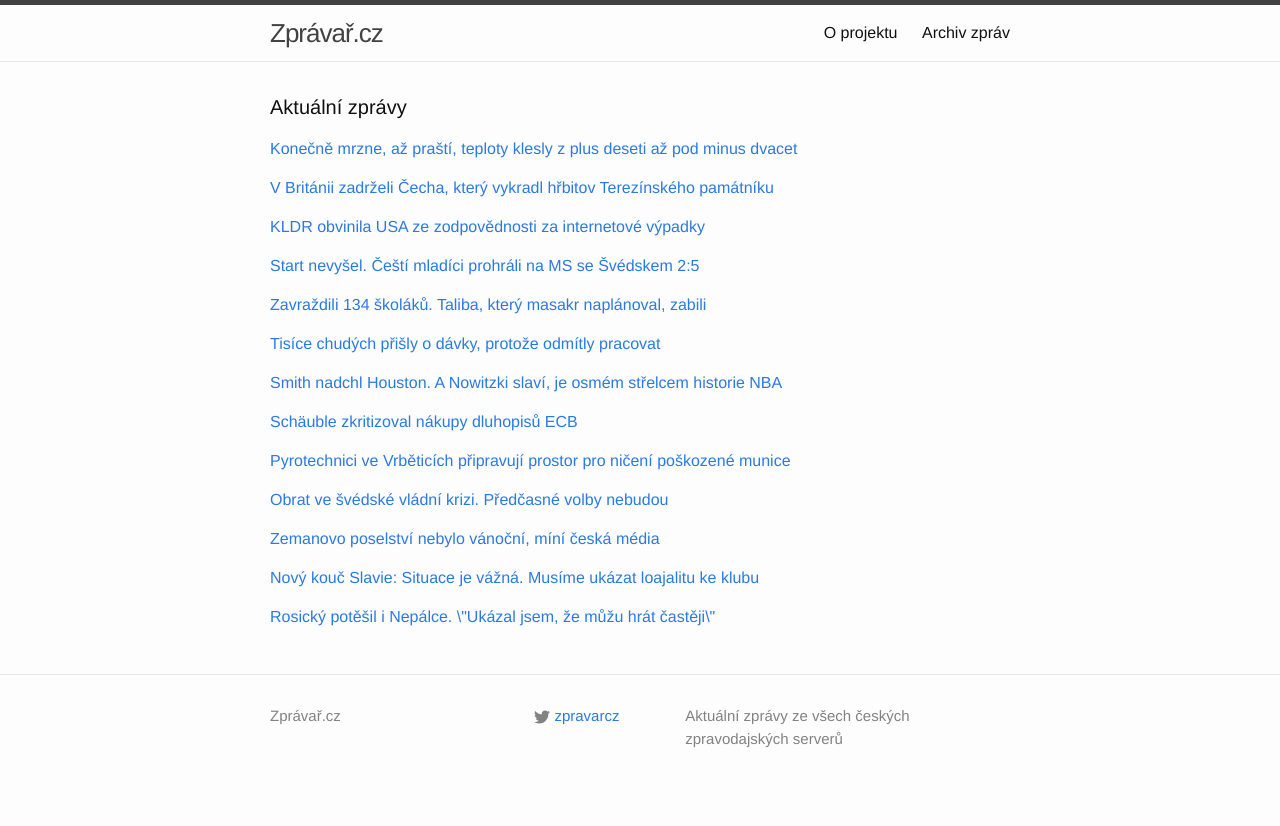
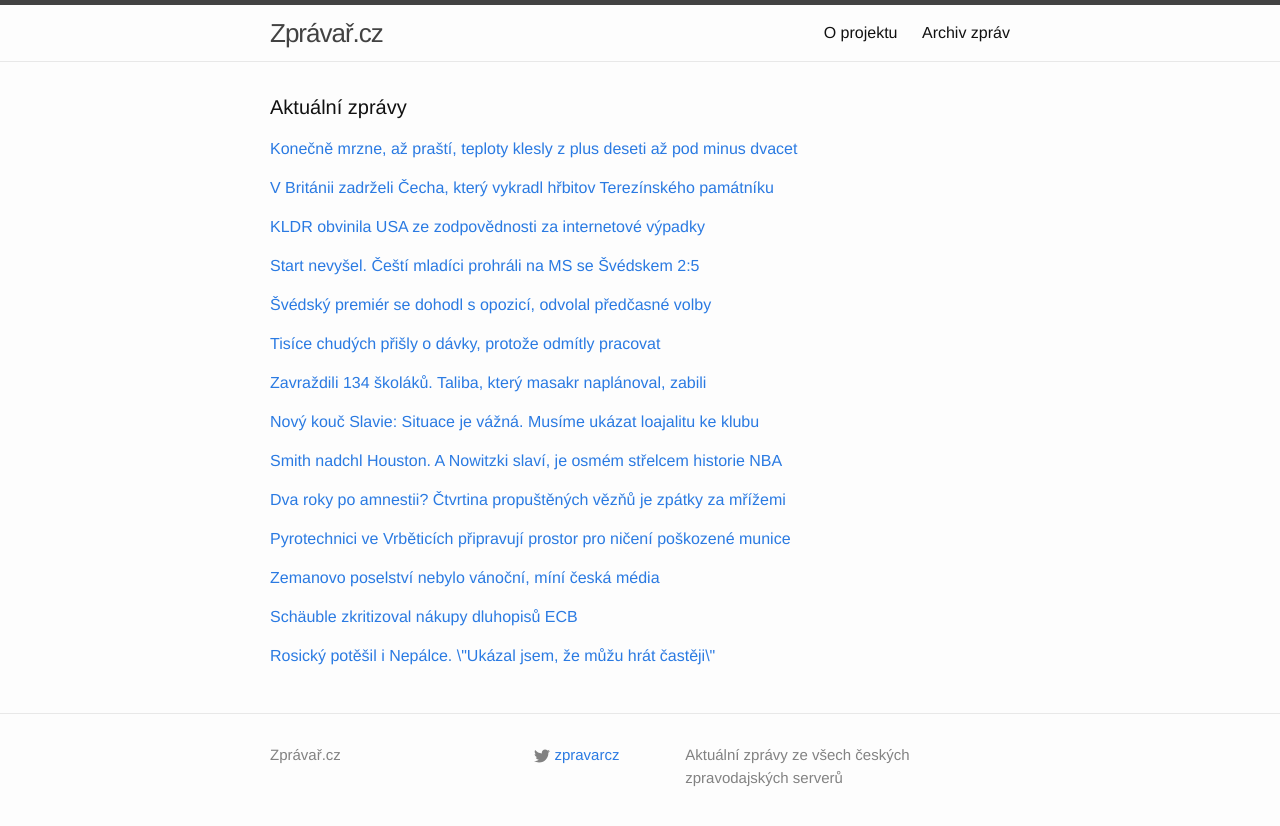
Before and after one commit to adliska/zpravar, a Jekyll site: the page built from index.html, in a window 1280 px wide. Shown: the top 826 px of the page. Built offline with Jekyll 4.4.1, drawn with Linux system fonts in a browser that asks for light colours; some of the changed lines change nothing that is shown.

Commit message:
zpravar news update

```diff
--- a/index.html
+++ b/index.html
@@ -57,15 +57,16 @@ layout: default
 <li><a href=http://www.rozhlas.cz/_zprava/hokejova-dvacitka-zahajila-ms-porazkou-favorizovanym-svedum-podlehla-25--1436847>Hokejová dvacítka zahájila MS porážkou. Favorizovaným Švédům podlehla 2:5 - www.rozhlas.cz</a></li>
 <li><a href=http://hokej.idnes.cz/ms-junioru-hokej-cesko-svedsko-dzy-/reprezentace.aspx?c=A141227_013922_reprezentace_lge>Vránovy góly na Švédy nestačily, dvacítka opět nezvládla vstup do MS - hokej.idnes.cz</a></li>
 </ul>
-</div><p><a href="javascript:;" onclick="toggle_visibility('zpravy4')">Zavraždili 134 školáků. Taliba, který masakr naplánoval, zabili</a></p>
+</div><p><a href="javascript:;" onclick="toggle_visibility('zpravy4')">Švédský premiér se dohodl s opozicí, odvolal předčasné volby</a></p>
 <div id="zpravy4" style="display:none">
 <ul>
-<li><a href=http://www.tyden.cz/rubriky/zahranici/asie-a-oceanie/zavrazdili-134-skolaku-taliba-ktery-masakr-naplanoval-zabili_328401.html>Zavraždili 134 školáků. Taliba, který masakr naplánoval, zabili - www.tyden.cz</a></li>
-<li><a href=http://www.tyden.cz/rubriky/zahranici/asie-a-oceanie/zavrazdili-134-deti-taliba-ktery-masakr-naplanoval-zabili_328401.html>Zavraždili 134 dětí. Taliba, který masakr naplánoval, zabili - www.tyden.cz</a></li>
-<li><a href=http://www.tyden.cz/rubriky/zahranici/asie-a-oceanie/zavrevrazdili-134-deti-muze-ktery-masakr-naplanoval-zabili_328401.html>Zavřevraždili 134 dětí. Muže, který masakr naplánoval, zabili - www.tyden.cz</a></li>
-<li><a href=http://www.novinky.cz/zahranicni/svet/357279-v-pakistanu-zabili-talibance-saddama-ktery-zosnoval-utok-na-skolaky.html>V Pákistánu zabili tálibánce Saddáma, který zosnoval útok na školáky - www.novinky.cz</a></li>
-<li><a href=http://zpravy.aktualne.cz/zahranici/ve-skole-umrelo-150-lidi-muze-ktery-utok-planoval-zabili/r~a1bd058c8d9611e490f70025900fea04/>Ve škole umřelo 150 lidí. Muže, který útok plánoval, zabili - zpravy.aktualne.cz</a></li>
-<li><a href=http://zpravy.idnes.cz/pakistan-zastrelil-jednoho-z-velitelu-talibanu-saddama-pib-/zahranicni.aspx?c=A141227_074656_zahranicni_cen>Pákistán oznámil smrt velitele Talibanu, který naplánoval útok na školu - zpravy.idnes.cz</a></li>
+<li><a href=http://zpravy.aktualne.cz/zahranici/svedsky-premier-se-dohodl-s-opozici-odvolal-predcasne-volby/r~6528c40a8db711e4b98c002590604f2e/>Švédský premiér se dohodl s opozicí, odvolal předčasné volby - zpravy.aktualne.cz</a></li>
+<li><a href=http://zpravy.e15.cz/zahranicni/politika/svedsky-premier-odvolal-breznove-predcasne-volby-1148812>Švédský premiér odvolal březnové předčasné volby - zpravy.e15.cz</a></li>
+<li><a href=http://www.ceskenoviny.cz/zpravy/zpravy/svedsky-premier-odvolal-breznove-predcasne-volby/1162691>Švédský premiér odvolal březnové předčasné volby - www.ceskenoviny.cz</a></li>
+<li><a href=http://www.lidovky.cz/svedsky-premier-pry-odvola-breznove-predcasne-volby-p0c-/zpravy-svet.aspx?c=A141227_112306_ln_zahranici_mmu>Obrat ve švédské vládní krizi. Předčasné volby nebudou  - www.lidovky.cz</a></li>
+<li><a href=http://www.ceskatelevize.cz/ct24/svet/296505-svedsky-premier-odvolal-predcasne-volby-jeho-vlada-pokracuje/>Švédský premiér odvolal předčasné volby, jeho vláda pokračuje - www.ceskatelevize.cz</a></li>
+<li><a href=http://www.ceskatelevize.cz/ct24/svet/296505-svedove-zrejme-k-urnam-predcasne-nepujdou-premier-pry-volby-odvola/>Švédové zřejmě k urnám předčasně nepůjdou. Premiér prý volby odvolá - www.ceskatelevize.cz</a></li>
+<li><a href=http://www.ceskenoviny.cz/zpravy/zpravy/svedsky-premier-pry-odvola-breznove-predcasne-volby/1162691>Švédský premiér prý odvolá březnové předčasné volby - www.ceskenoviny.cz</a></li>
 </ul>
 </div><p><a href="javascript:;" onclick="toggle_visibility('zpravy5')">Tisíce chudých přišly o dávky, protože odmítly pracovat</a></p>
 <div id="zpravy5" style="display:none">
@@ -77,56 +78,66 @@ layout: default
 <li><a href=http://zpravy.aktualne.cz/tisice-slovaku-odmitly-pracovat-prisly-o-socialni-davky/r~187dab6e8da511e4aff10025900fea04/>Tisíce Slováku odmítly pracovat, přišly o sociální dávky - zpravy.aktualne.cz</a></li>
 <li><a href=http://www.ceskenoviny.cz/zpravy/zpravy/tisice-slovaku-prisly-o-davky-protoze-si-je-odmitli-odpracovat/1162684>Tisíce Slováků přišly o dávky, protože si je odmítli odpracovat - www.ceskenoviny.cz</a></li>
 </ul>
-</div><p><a href="javascript:;" onclick="toggle_visibility('zpravy6')">Smith nadchl Houston. A Nowitzki slaví, je osmém střelcem historie NBA</a></p>
+</div><p><a href="javascript:;" onclick="toggle_visibility('zpravy6')">Zavraždili 134 školáků. Taliba, který masakr naplánoval, zabili</a></p>
 <div id="zpravy6" style="display:none">
+<ul>
+<li><a href=http://www.tyden.cz/rubriky/zahranici/asie-a-oceanie/zavrazdili-134-skolaku-taliba-ktery-masakr-naplanoval-zabili_328401.html>Zavraždili 134 školáků. Taliba, který masakr naplánoval, zabili - www.tyden.cz</a></li>
+<li><a href=http://www.tyden.cz/rubriky/zahranici/asie-a-oceanie/zavrazdili-134-deti-taliba-ktery-masakr-naplanoval-zabili_328401.html>Zavraždili 134 dětí. Taliba, který masakr naplánoval, zabili - www.tyden.cz</a></li>
+<li><a href=http://www.tyden.cz/rubriky/zahranici/asie-a-oceanie/zavrevrazdili-134-deti-muze-ktery-masakr-naplanoval-zabili_328401.html>Zavřevraždili 134 dětí. Muže, který masakr naplánoval, zabili - www.tyden.cz</a></li>
+<li><a href=http://www.novinky.cz/zahranicni/svet/357279-v-pakistanu-zabili-talibance-saddama-ktery-zosnoval-utok-na-skolaky.html>V Pákistánu zabili tálibánce Saddáma, který zosnoval útok na školáky - www.novinky.cz</a></li>
+<li><a href=http://zpravy.aktualne.cz/zahranici/ve-skole-umrelo-150-lidi-muze-ktery-utok-planoval-zabili/r~a1bd058c8d9611e490f70025900fea04/>Ve škole umřelo 150 lidí. Muže, který útok plánoval, zabili - zpravy.aktualne.cz</a></li>
+<li><a href=http://zpravy.idnes.cz/pakistan-zastrelil-jednoho-z-velitelu-talibanu-saddama-pib-/zahranicni.aspx?c=A141227_074656_zahranicni_cen>Pákistán oznámil smrt velitele Talibanu, který naplánoval útok na školu - zpravy.idnes.cz</a></li>
+</ul>
+</div><p><a href="javascript:;" onclick="toggle_visibility('zpravy7')">Nový kouč Slavie: Situace je vážná. Musíme ukázat loajalitu ke klubu</a></p>
+<div id="zpravy7" style="display:none">
+<ul>
+<li><a href=http://hokej.idnes.cz/hokejova-extraliga-sparta-slavia-rozhovor-s-trenerem-gregorem-pvo-/hokej.aspx?c=A141227_092617_hokej_bem>Nový kouč Slavie: Situace je vážná. Musíme ukázat loajalitu ke klubu - hokej.idnes.cz</a></li>
+<li><a href=http://www.tyden.cz/rubriky/sport/hokej/extraliga/slavia-ve-srabu-musime-to-brat-pozitivne-tvrdi-jeji-novy-kouc_328398.html>Slavia ve srabu. Musíme to brát pozitivně, tvrdí její nový kouč - www.tyden.cz</a></li>
+<li><a href=http://sport.aktualne.cz/novy-trener-slavie-u-hracu-mi-schazela-loajalita-ke-klubu/r~0dee351e8d4711e49f60002590604f2e/>Nový trenér Slavie: U hráčů mi scházela loajalita ke klubu - sport.aktualne.cz</a></li>
+<li><a href=http://www.tyden.cz/rubriky/sport/hokej/extraliga/slavie-ve-srabu-musime-to-brat-pozitivne-tvrdi-jeji-novy-kouc_328398.html>Slavie ve srabu. Musíme to brát pozitivně, tvrdí její nový kouč - www.tyden.cz</a></li>
+</ul>
+</div><p><a href="javascript:;" onclick="toggle_visibility('zpravy8')">Smith nadchl Houston. A Nowitzki slaví, je osmém střelcem historie NBA</a></p>
+<div id="zpravy8" style="display:none">
 <ul>
 <li><a href=http://sport.idnes.cz/nba-basketbal-denni-souhrn-dc7-/basket.aspx?c=A141227_093942_sport-basket_ten>Smith nadchl Houston. A Nowitzki slaví, je osmém střelcem historie NBA - sport.idnes.cz</a></li>
 <li><a href=http://www.sportovninoviny.cz/zpravy/nowitzki-se-posunul-na-osme-misto-historicke-tabulky-strelcu-nba/1162688>Nowitzki se posunul na osmé místo historické tabulky střelců NBA - www.sportovninoviny.cz</a></li>
 <li><a href=http://www.denik.cz/ostatni_sport/nowitzki-prekonal-dalsi-metu-posunul-na-osme-misto-historicke-tabulky-strelcu-20.html>Nowitzki překonal další metu, posunul na osmé místo tabulky střelců NBA - www.denik.cz</a></li>
 <li><a href=http://sport.aktualne.cz/nowitzki-se-posunul-na-osme-misto-historicke-tabulky-strelcu/r~ed051fee8d9f11e4b98c002590604f2e/>Nowitzki se posunul na osmé místo historické tabulky střelců - sport.aktualne.cz</a></li>
 </ul>
-</div><p><a href="javascript:;" onclick="toggle_visibility('zpravy7')">Schäuble zkritizoval nákupy dluhopisů ECB</a></p>
-<div id="zpravy7" style="display:none">
+</div><p><a href="javascript:;" onclick="toggle_visibility('zpravy9')">Dva roky po amnestii? Čtvrtina propuštěných vězňů je zpátky za mřížemi</a></p>
+<div id="zpravy9" style="display:none">
+<ul>
+<li><a href=http://www.denik.cz/z_domova/dva-roky-po-amnestii-ctvrtina-propustenych-veznu-je-zpatky-za-mrizemi-20141227.html>Dva roky po amnestii? Čtvrtina propuštěných vězňů je zpátky za mřížemi - www.denik.cz</a></li>
+<li><a href=http://zpravy.idnes.cz/ctvrtina-amnestovanych-je-zpet-ve-vezeni-f1q-/krimi.aspx?c=A141227_111334_krimi_cen>Čtvrtina propuštěných po Klausově amnestii je zpátky za mřížemi - zpravy.idnes.cz</a></li>
+<li><a href=http://domaci.ihned.cz/c1-63303590-klaus-amnestie-vezni-vraceji-pachani-trestne-cinnosti-kriminalita>Dva roky po Klausově amnestii je čtvrtina propuštěných zpět ve vězení - domaci.ihned.cz</a></li>
+<li><a href=http://www.ceskenoviny.cz/zpravy/zpravy/dva-roky-po-amnestii-je-zpet-za-mrizemi-temer-ctvrtina-veznu/1162703>Dva roky po amnestii je zpět za mřížemi téměř čtvrtina vězňů - www.ceskenoviny.cz</a></li>
+</ul>
+</div><p><a href="javascript:;" onclick="toggle_visibility('zpravy10')">Pyrotechnici ve Vrběticích připravují prostor pro ničení poškozené munice</a></p>
+<div id="zpravy10" style="display:none">
+<ul>
+<li><a href=http://www.denik.cz/z_domova/pyrotechnici-ve-vrbeticich-pripravuji-prostor-pro-niceni-poskozene-munice-201412.html>Pyrotechnici ve Vrběticích připravují prostor pro ničení poškozené munice - www.denik.cz</a></li>
+<li><a href=http://zpravy.e15.cz/domaci/udalosti/pyrotechnici-ve-vrbeticich-chystaji-prostor-pro-niceni-munice-1148810>Pyrotechnici ve Vrběticích chystají prostor pro ničení munice - zpravy.e15.cz</a></li>
+<li><a href=http://www.lidovky.cz/pyrotechnici-ve-vrbeticich-chystaji-prostor-pro-niceni-munice-pvi-/zpravy-domov.aspx?c=A141227_103317_ln_domov_mmu>Vrbětice čeká série řízených výbuchů. Pyrotechnici zlikvidují munici  - www.lidovky.cz</a></li>
+<li><a href=http://www.ceskenoviny.cz/zpravy/zpravy/pyrotechnici-ve-vrbeticich-chystaji-prostor-pro-niceni-munice/1162696>Pyrotechnici ve Vrběticích chystají prostor pro ničení munice - www.ceskenoviny.cz</a></li>
+</ul>
+</div><p><a href="javascript:;" onclick="toggle_visibility('zpravy11')">Zemanovo poselství nebylo vánoční, míní česká média</a></p>
+<div id="zpravy11" style="display:none">
+<ul>
+<li><a href=http://www.ceskenoviny.cz/zpravy/zpravy/zemanovo-poselstvi-nebylo-vanocni-mini-ceska-media/1162652>Zemanovo poselství nebylo vánoční, míní česká média - www.ceskenoviny.cz</a></li>
+<li><a href=http://www.tyden.cz/rubriky/domaci/zemanuv-projev-nebyl-vanocni-ale-sebestredny-mini-media_328400.html>Zemanův projev nebyl vánoční, ale sebestředný, míní média - www.tyden.cz</a></li>
+<li><a href=http://zpravy.aktualne.cz/domaci/media-kritizuji-zemanuv-projev-soustredil-se-na-sebe-tvrdi/r~ad0193548d9111e49e4b0025900fea04/>Média kritizují Zemanův projev. Soustředil se na sebe, tvrdí - zpravy.aktualne.cz</a></li>
+<li><a href=http://www.denik.cz/z_domova/media-zemanovo-poselstvi-nebylo-vanocni-20141227.html>Média: Zemanovo poselství nebylo vánoční - www.denik.cz</a></li>
+</ul>
+</div><p><a href="javascript:;" onclick="toggle_visibility('zpravy12')">Schäuble zkritizoval nákupy dluhopisů ECB</a></p>
+<div id="zpravy12" style="display:none">
 <ul>
 <li><a href=http://zpravy.e15.cz/byznys/finance-a-bankovnictvi/schauble-zkritizoval-nakupy-dluhopisu-ecb-1148808>Schäuble zkritizoval nákupy dluhopisů ECB - zpravy.e15.cz</a></li>
 <li><a href=http://www.denik.cz/ekonomika/nemecky-ministr-financi-znovu-kritizuje-nakupy-dluhopisu-ecb-20141227.html>Německý ministr financí znovu kritizuje nákupy dluhopisů ECB - www.denik.cz</a></li>
 <li><a href=http://www.financninoviny.cz/zpravodajstvi/zpravy/nemecky-ministr-financi-znovu-kritizuje-nakupy-dluhopisu-ecb/1162649>Německý ministr financí znovu kritizuje nákupy dluhopisů ECB - www.financninoviny.cz</a></li>
 <li><a href=http://byznys.ihned.cz/c1-63303160-ecb-evropska-centralni-banka-nakupy-dluhopisu-wolfgang-schauble-nemecko-euro-eurozona>Schäuble kritizuje nákupy dluhopisů ECB a žádá především reformy - byznys.ihned.cz</a></li>
 </ul>
-</div><p><a href="javascript:;" onclick="toggle_visibility('zpravy8')">Pyrotechnici ve Vrběticích připravují prostor pro ničení poškozené munice</a></p>
-<div id="zpravy8" style="display:none">
-<ul>
-<li><a href=http://www.denik.cz/z_domova/pyrotechnici-ve-vrbeticich-pripravuji-prostor-pro-niceni-poskozene-munice-201412.html>Pyrotechnici ve Vrběticích připravují prostor pro ničení poškozené munice - www.denik.cz</a></li>
-<li><a href=http://zpravy.e15.cz/domaci/udalosti/pyrotechnici-ve-vrbeticich-chystaji-prostor-pro-niceni-munice-1148810>Pyrotechnici ve Vrběticích chystají prostor pro ničení munice - zpravy.e15.cz</a></li>
-<li><a href=http://www.lidovky.cz/pyrotechnici-ve-vrbeticich-chystaji-prostor-pro-niceni-munice-pvi-/zpravy-domov.aspx?c=A141227_103317_ln_domov_mmu>Vrbětice čeká série řízených výbuchů. Pyrotechnici zlikvidují munici  - www.lidovky.cz</a></li>
-<li><a href=http://www.ceskenoviny.cz/zpravy/zpravy/pyrotechnici-ve-vrbeticich-chystaji-prostor-pro-niceni-munice/1162696>Pyrotechnici ve Vrběticích chystají prostor pro ničení munice - www.ceskenoviny.cz</a></li>
-</ul>
-</div><p><a href="javascript:;" onclick="toggle_visibility('zpravy9')">Obrat ve švédské vládní krizi. Předčasné volby nebudou </a></p>
-<div id="zpravy9" style="display:none">
-<ul>
-<li><a href=http://www.lidovky.cz/svedsky-premier-pry-odvola-breznove-predcasne-volby-p0c-/zpravy-svet.aspx?c=A141227_112306_ln_zahranici_mmu>Obrat ve švédské vládní krizi. Předčasné volby nebudou  - www.lidovky.cz</a></li>
-<li><a href=http://www.ceskatelevize.cz/ct24/svet/296505-svedsky-premier-odvolal-predcasne-volby-jeho-vlada-pokracuje/>Švédský premiér odvolal předčasné volby, jeho vláda pokračuje - www.ceskatelevize.cz</a></li>
-<li><a href=http://www.ceskatelevize.cz/ct24/svet/296505-svedove-zrejme-k-urnam-predcasne-nepujdou-premier-pry-volby-odvola/>Švédové zřejmě k urnám předčasně nepůjdou. Premiér prý volby odvolá - www.ceskatelevize.cz</a></li>
-<li><a href=http://www.ceskenoviny.cz/zpravy/zpravy/svedsky-premier-pry-odvola-breznove-predcasne-volby/1162691>Švédský premiér prý odvolá březnové předčasné volby - www.ceskenoviny.cz</a></li>
-</ul>
-</div><p><a href="javascript:;" onclick="toggle_visibility('zpravy10')">Zemanovo poselství nebylo vánoční, míní česká média</a></p>
-<div id="zpravy10" style="display:none">
-<ul>
-<li><a href=http://www.ceskenoviny.cz/zpravy/zpravy/zemanovo-poselstvi-nebylo-vanocni-mini-ceska-media/1162652>Zemanovo poselství nebylo vánoční, míní česká média - www.ceskenoviny.cz</a></li>
-<li><a href=http://www.tyden.cz/rubriky/domaci/zemanuv-projev-nebyl-vanocni-ale-sebestredny-mini-media_328400.html>Zemanův projev nebyl vánoční, ale sebestředný, míní média - www.tyden.cz</a></li>
-<li><a href=http://zpravy.aktualne.cz/domaci/media-kritizuji-zemanuv-projev-soustredil-se-na-sebe-tvrdi/r~ad0193548d9111e49e4b0025900fea04/>Média kritizují Zemanův projev. Soustředil se na sebe, tvrdí - zpravy.aktualne.cz</a></li>
-<li><a href=http://www.denik.cz/z_domova/media-zemanovo-poselstvi-nebylo-vanocni-20141227.html>Média: Zemanovo poselství nebylo vánoční - www.denik.cz</a></li>
-</ul>
-</div><p><a href="javascript:;" onclick="toggle_visibility('zpravy11')">Nový kouč Slavie: Situace je vážná. Musíme ukázat loajalitu ke klubu</a></p>
-<div id="zpravy11" style="display:none">
-<ul>
-<li><a href=http://hokej.idnes.cz/hokejova-extraliga-sparta-slavia-rozhovor-s-trenerem-gregorem-pvo-/hokej.aspx?c=A141227_092617_hokej_bem>Nový kouč Slavie: Situace je vážná. Musíme ukázat loajalitu ke klubu - hokej.idnes.cz</a></li>
-<li><a href=http://www.tyden.cz/rubriky/sport/hokej/extraliga/slavia-ve-srabu-musime-to-brat-pozitivne-tvrdi-jeji-novy-kouc_328398.html>Slavia ve srabu. Musíme to brát pozitivně, tvrdí její nový kouč - www.tyden.cz</a></li>
-<li><a href=http://sport.aktualne.cz/novy-trener-slavie-u-hracu-mi-schazela-loajalita-ke-klubu/r~0dee351e8d4711e49f60002590604f2e/>Nový trenér Slavie: U hráčů mi scházela loajalita ke klubu - sport.aktualne.cz</a></li>
-<li><a href=http://www.tyden.cz/rubriky/sport/hokej/extraliga/slavie-ve-srabu-musime-to-brat-pozitivne-tvrdi-jeji-novy-kouc_328398.html>Slavie ve srabu. Musíme to brát pozitivně, tvrdí její nový kouč - www.tyden.cz</a></li>
-</ul>
-</div><p><a href="javascript:;" onclick="toggle_visibility('zpravy12')">Rosický potěšil i Nepálce. \"Ukázal jsem, že můžu hrát častěji\"</a></p>
-<div id="zpravy12" style="display:none">
+</div><p><a href="javascript:;" onclick="toggle_visibility('zpravy13')">Rosický potěšil i Nepálce. \"Ukázal jsem, že můžu hrát častěji\"</a></p>
+<div id="zpravy13" style="display:none">
 <ul>
 <li><a href=http://www.tyden.cz/rubriky/sport/fotbal/zahranicni-souteze/rosicky-potesil-i-nepalce-ukazal-jsem-ze-muzu-hrat-casteji_328417.html>Rosický potěšil i Nepálce. \"Ukázal jsem, že můžu hrát častěji\" - www.tyden.cz</a></li>
 <li><a href=http://www.sportovninoviny.cz/zpravy/rosicky-chtel-ukazat-trenerovi-ze-muze-hrat-casteji/1162697>Rosický chtěl ukázat trenérovi, že může hrát častěji - www.sportovninoviny.cz</a></li>
```
